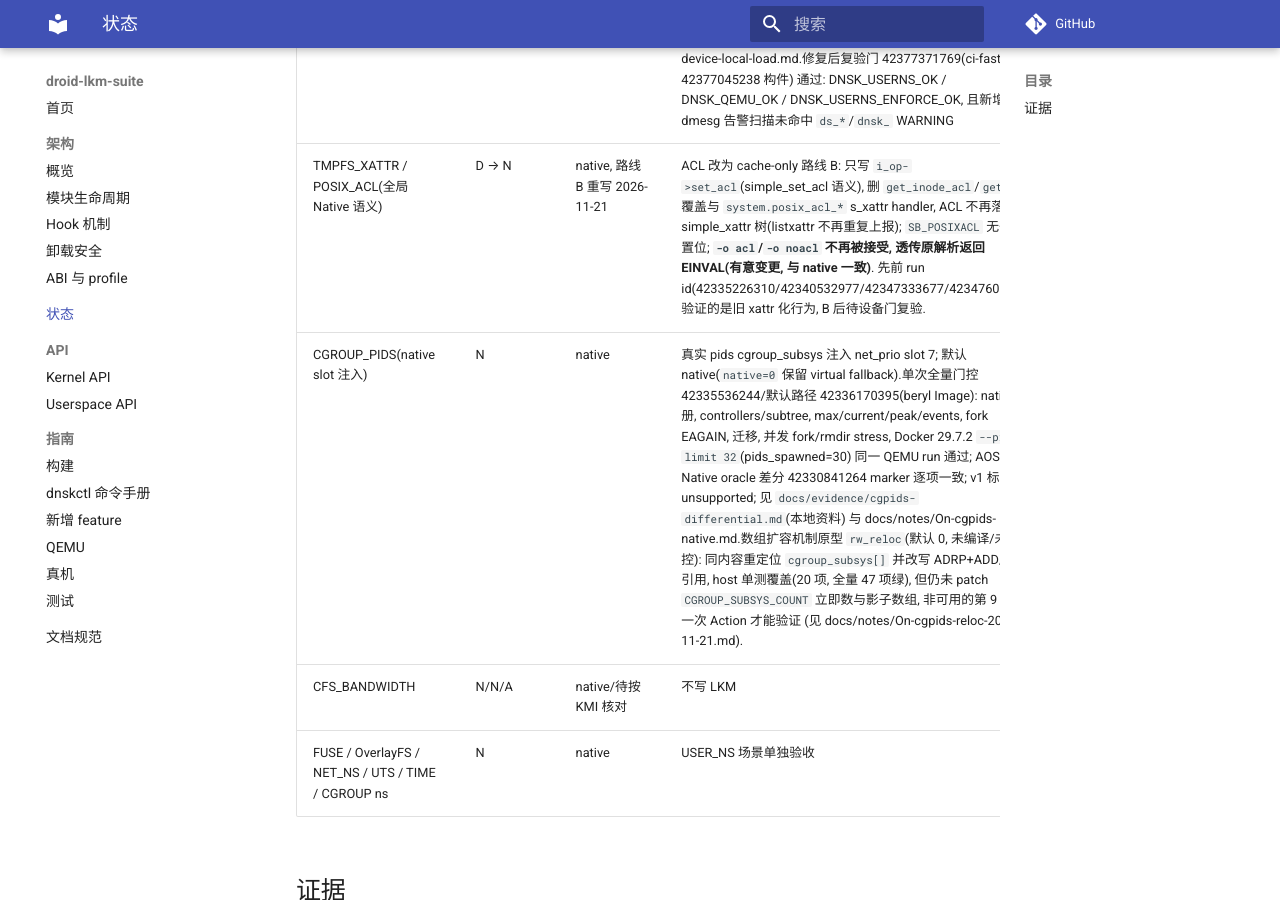
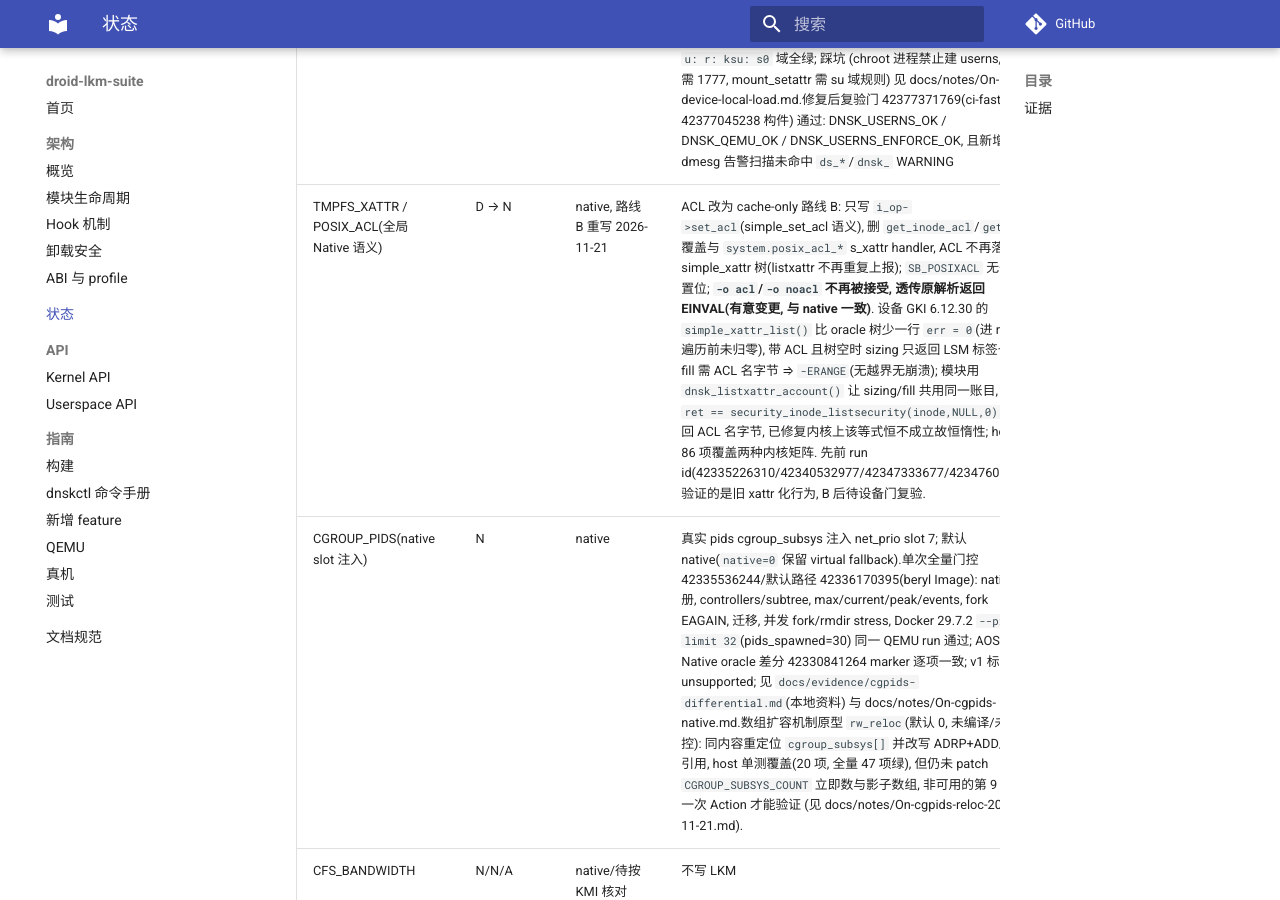
Before and after one commit to uobe1/droid-lkm-suite, an MkDocs documentation site: the page built from docs/status.md, in a window 1280 px wide and 900 px high, scrolled down 1441 px. Built offline with MkDocs 1.6.1 and Material for MkDocs 9.7.7, drawn with Linux system fonts in a browser that asks for light colours; comment, search, counter and statistics services are not loaded; some of the changed text lies outside the part shown.

Commit message:
docs(status): state what the tmpfsx and ns fixes actually changed
Integration note (Lead): the module session's write range ends at features/, so
the two status rows that describe these behaviours are updated here.

- PID/IPC row: a task that existed before the module loaded now gets the kernel's
  own init_nsproxy.ipc_ns backfilled, so setns(CLONE_NEWIPC) succeeds instead of
  returning EINVAL; quiesce marks, then clears and puts, before hooks come down.
- tmpfsx row: this kernel's simple_xattr_list() is missing the err = 0 reset the
  oracle tree has, so a directory with an ACL sizes at the LSM label length and
  ERANGEs on fill; the module now shares one accounting path between sizing and
  fill, and the compensation is inert on a corrected kernel.

```diff
--- a/docs/status.md
+++ b/docs/status.md
@@ -7,12 +7,12 @@
 | 功能 | 目标等级 | 当前状态 | 说明 |
 |---|---|---|---|
 | core ABI / symbol / patch / hook / panic | N/A | M0 完成 | ABI 5(单入口 `rw`, `patch_pointer`, 四种 hook); 状态桥/生命周期真机验证; stock GKI QEMU core smoke 通过 |
-| PID_NS / IPC_NS / SYSVIPC / POSIX_MQUEUE | R | development | PID/IPC/SysV/mqueue + nested PID + 100 cycles + 嵌套 Debian 容器 smoke 通过; pidfd setns 的 `ipc_ns=NULL` panic 已修复并复测 (EINVAL + ns smoke); full R 待 setns/Docker/容器 reboot |
+| PID_NS / IPC_NS / SYSVIPC / POSIX_MQUEUE | R | development | PID/IPC/SysV/mqueue + nested PID + 100 cycles + 嵌套 Debian 容器 smoke 通过; pidfd setns 的 `ipc_ns=NULL` panic 已修复; 加载前已存在的 task 现回填内核自己的 `init_nsproxy.ipc_ns` (非合成 ns), `setns(CLONE_NEWIPC)` 由 EINVAL 变为成功, quiesce 先置位再逐个 put 后再卸 hook (待门控复验); full R 待 Docker/容器 reboot |
 | DEVTMPFS | R | development | 内核无 `CONFIG_DEVTMPFS`(beryl config :1836, gki_defconfig 无条目; 非挂载时机/权限/命名空间), 但 E 路线已落地: 模块自带 fs 类型经 `vfs_kern_mount`/`register_filesystem`/`kthread` 接进内核, 内核 VFS 在真实 sb/dentry/inode 上执行, `/proc/filesystems` 可列出且 `mount(2)` 共享同一 sb; 剩余差距: #1 触发点时序(`trigger=entry/bus` 已实现, 默认 entry 保持旧时序, 待 Action 验证), #2 worker 凭据/SELinux 域, #3 无 `/dev` 自动挂载与 `devtmpfs.mount=`, #4 kthread namespace/root, #5 线程名/日志/参数, #6 unload/reload 旧 sb; 等价性待一次 Action 逐项差分; 内核若自带 devtmpfs 则 `-EEXIST` 拒绝; active 真机通过 ready=Y/节点/宿主 /dev 不变/嵌套容器 /dev smoke; Docker/droidspaces 工作负载待完成 |
 | xt_addrtype / nft target subset / REJECT / RECENT / IP6 NAT | R | development | active load/unload + netns 内 addrtype/recent/REJECT/ipset/xt_set 规则通过; 原生 REJECT 正确跳过; 内核缺 `IP6_NF_NAT` 时由模块补齐 legacy `nat` 表 (DNAT/MASQUERADE, run 42254952259, 符号由 ksud 解析); UFW/Fail2ban(run 42278237353) 与 Docker 29.7.2 legacy+nft bridge/NAT(run 42293517445) 通过 |
 | IP_SET / HASH_IP / HASH_NET / XT_SET | R | development | 6.12 构建/导出/QEMU hash 语义通过; 设备 no-compat ABI 修复后 insmod/xt_set 注册/rmmod 通过; iptables 规则与容器验收待完成 |
 | USER_NS + idmapped/child overlay/FUSE/selftests | D → N | native | AOSP oracle(oracle-nopids 镜像, USER_NS/FUSE/OVERLAY/TMPFS 已开)42338157652 通过: idmap, overlay, unpriv UID 1000, FUSE, mount_setattr 21/21, DNSK_USERNS_OK; 设备 LKM 门 42339674055 全绿: idmap, child-userns overlay, FUSE, 嵌套 userns, unpriv UID 1000, mount_setattr 21/21, DNSK_USERNS_OK.此前 nested `unshare(CLONE_NEWUSER)` EINVAL 系 ci-fast 默认 `userns=false` 导致工件缺 USER_NS 代码, 非内核回归; ci-fast 默认已改为 `userns=true`(7ffa41d).SELinux Enforcing 门 42346449417 通过: KSU su 域 u: r: ksu: s0 内 enforce=1 跑完整套 (userns/unpriv/FUSE/mount_setattr 21/21), DNSK_USERNS_ENFORCE_OK.根因 (KSU 解析器忽略 `permissive` 语句, ramfs 需 `allow unlabeled unlabeled filesystem associate`) 与修复见 docs/notes/On-userns-enforcing.md.真机本地验证 (2026-11-07): 两处 GKI 门控修复后 `ksud insmod` 加载成功, userns/unpriv/FUSE/mount_setattr 21/21 在本机 enforcing 的 `u: r: ksu: s0` 域全绿; 踩坑 (chroot 进程禁止建 userns, /tmp 需 1777, mount_setattr 需 su 域规则) 见 docs/notes/On-device-local-load.md.修复后复验门 42377371769(ci-fast 42377045238 构件) 通过: DNSK_USERNS_OK / DNSK_QEMU_OK / DNSK_USERNS_ENFORCE_OK, 且新增的 dmesg 告警扫描未命中 `ds_*`/`dnsk_` WARNING |
-| TMPFS_XATTR / POSIX_ACL(全局 Native 语义) | D → N | native, 路线 B 重写 2026-11-21 | ACL 改为 cache-only 路线 B: 只写 `i_op->set_acl`(simple_set_acl 语义), 删 `get_inode_acl`/`get_acl` 覆盖与 `system.posix_acl_*` s_xattr handler, ACL 不再落 simple_xattr 树(listxattr 不再重复上报); `SB_POSIXACL` 无条件置位; **`-o acl`/`-o noacl` 不再被接受, 透传原解析返回 EINVAL(有意变更, 与 native 一致)**. 先前 run id(42335226310/42340532977/42347333677/42347601246)验证的是旧 xattr 化行为, B 后待设备门复验. |
+| TMPFS_XATTR / POSIX_ACL(全局 Native 语义) | D → N | native, 路线 B 重写 2026-11-21 | ACL 改为 cache-only 路线 B: 只写 `i_op->set_acl`(simple_set_acl 语义), 删 `get_inode_acl`/`get_acl` 覆盖与 `system.posix_acl_*` s_xattr handler, ACL 不再落 simple_xattr 树(listxattr 不再重复上报); `SB_POSIXACL` 无条件置位; **`-o acl`/`-o noacl` 不再被接受, 透传原解析返回 EINVAL(有意变更, 与 native 一致)**. 设备 GKI 6.12.30 的 `simple_xattr_list()` 比 oracle 树少一行 `err = 0`(进 rb 树遍历前未归零), 带 ACL 且树空时 sizing 只返回 LSM 标签长度, fill 需 ACL 名字节 ⇒ `-ERANGE`(无越界无崩溃); 模块用 `dnsk_listxattr_account()` 让 sizing/fill 共用同一账目, 仅在 `ret == security_inode_listsecurity(inode,NULL,0)` 时加回 ACL 名字节, 已修复内核上该等式恒不成立故恒惰性; host 侧 86 项覆盖两种内核矩阵. 先前 run id(42335226310/42340532977/42347333677/42347601246)验证的是旧 xattr 化行为, B 后待设备门复验. |
 | CGROUP_PIDS(native slot 注入) | N | native | 真实 pids cgroup_subsys 注入 net_prio slot 7; 默认 native(`native=0` 保留 virtual fallback).单次全量门控 42335536244/默认路径 42336170395(beryl Image): native 注册, controllers/subtree, max/current/peak/events, fork EAGAIN, 迁移, 并发 fork/rmdir stress, Docker 29.7.2 `--pids-limit 32`(pids_spawned=30) 同一 QEMU run 通过; AOSP Native oracle 差分 42330841264 marker 逐项一致; v1 标 unsupported; 见 `docs/evidence/cgpids-differential.md`(本地资料) 与 docs/notes/On-cgpids-native.md.数组扩容机制原型 `rw_reloc`(默认 0, 未编译/未门控): 同内容重定位 `cgroup_subsys[]` 并改写 ADRP+ADD/LDR 引用, host 单测覆盖(20 项, 全量 47 项绿), 但仍未 patch `CGROUP_SUBSYS_COUNT` 立即数与影子数组, 非可用的第 9 槽; 需一次 Action 才能验证 (见 docs/notes/On-cgpids-reloc-2026-11-21.md). |
 | CFS_BANDWIDTH | N/N/A | native/待按 KMI 核对 | 不写 LKM |
 | FUSE / OverlayFS / NET_NS / UTS / TIME / CGROUP ns | N | native | USER_NS 场景单独验收 |
```
